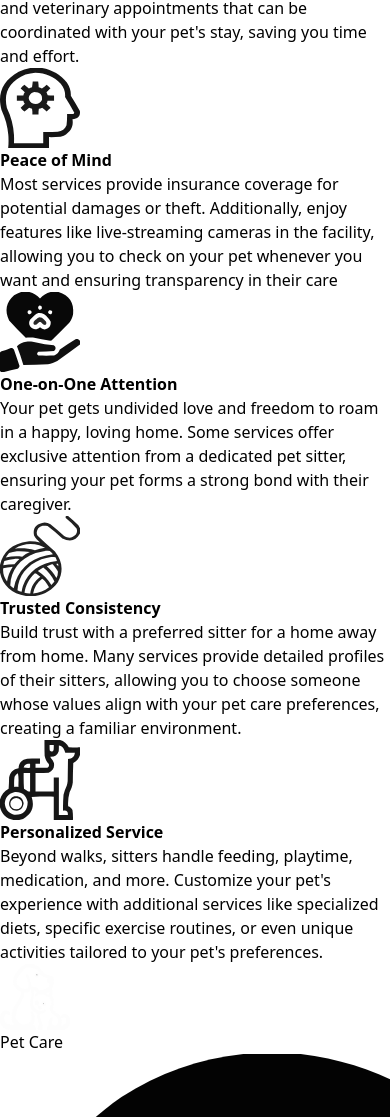
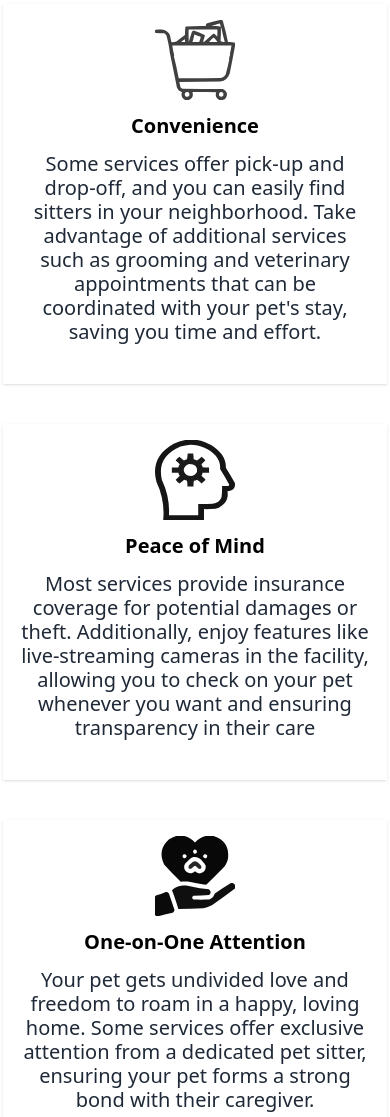
Before and after one commit to Alexandru-Bulai/website-project, a plain HTML site: page home.html in a window 390 px wide. Shown: the part 883-2000 px from the top of the page. Drawn offline with nearby package versions, Linux system fonts and the light colour scheme.

Commit message:
responsive grid and effect

```diff
--- a/home.html
+++ b/home.html
@@ -62,25 +62,56 @@
         <em><strong>Discover the Ultimate Pet Care Experience</strong></em>
     </p>
 
-    <div class="grid">
-        <div class="grid__box">
+    <div class="grid
+                grid-cols-1
+                w-full
+                text-center
+                mt-14
+                justify-items-center
+                gap-y-10
+                gap-x-6
+                sm:grid-cols-2
+                lg:grid-cols-3
+                ">
+        <div class=" flex
+                    flex-col
+                    items-center
+                    max-w-sm
+                    p-4
+                    shadow
+                    transition duration-300
+                    ease-in-out
+                    transform
+                    hover:-translate-y-1
+                    hover:shadow-xl
+                    ">
             <div class="grid__imgContainer">
-                <img src="/Assets/images/home-grid/flexibility.svg" alt="Dog face" />
+                <img class:"" src="/Assets/images/home-grid/flexibility.svg" alt="Dog face" />
             </div>
-            <div class="grid__boxTitle"><strong>Flexibility</strong></div>
-            <div class="grid__text">
+            <div class="p-3 text-xl font-extrabold">Flexibility</div>
+            <div class="font-medium text-xl leading-6 text-gray-800 mb-0 h-full">
                 Set drop-off and pick-up times according to your schedule. Choose from
                 flexible plans, including extended stays for vacations or short visits
                 for day-to-day commitments. You're in control of your pet's schedule.
             </div>
         </div>
 
-        <div class="grid__box">
+        <div class="flex
+                    flex-col
+                    items-center
+                    max-w-sm
+                    p-4
+                    shadow
+                    transition duration-300
+                    ease-in-out
+                    transform
+                    hover:-translate-y-1
+                    hover:shadow-xl">
             <div class="grid__imgContainer">
-                <img src="/Assets/images/home-grid/convenience.svg" alt="Shopping trolley" />
+                <img class:"" src="/Assets/images/home-grid/convenience.svg" alt="Shopping trolley" />
             </div>
-            <div class="grid__boxTitle"><strong>Convenience</strong></div>
-            <div class="grid__text">
+            <div class="p-3 text-xl font-extrabold">Convenience</div>
+            <div class="font-medium text-xl leading-6 text-gray-800 mb-6">
                 Some services offer pick-up and drop-off, and you can easily find
                 sitters in your neighborhood. Take advantage of additional services
                 such as grooming and veterinary appointments that can be coordinated
@@ -88,12 +119,22 @@
             </div>
         </div>
 
-        <div class="grid__box">
+        <div class="flex
+                    flex-col
+                    items-center
+                    max-w-sm
+                    p-4
+                    shadow
+                    transition duration-300
+                    ease-in-out
+                    transform
+                    hover:-translate-y-1
+                    hover:shadow-xl">
             <div class="grid__imgContainer">
-                <img src="/Assets/images/home-grid/peace_of_mind.svg" alt="Men head thinking" />
+                <img class:"" src="/Assets/images/home-grid/peace_of_mind.svg" alt="Men head thinking" />
             </div>
-            <div class="grid__boxTitle"><strong>Peace of Mind</strong></div>
-            <div class="grid__text">
+            <div class="p-3 text-xl font-extrabold">Peace of Mind</div>
+            <div class="font-medium text-xl leading-6 text-gray-800 mb-6">
                 Most services provide insurance coverage for potential damages or
                 theft. Additionally, enjoy features like live-streaming cameras in the
                 facility, allowing you to check on your pet whenever you want and
@@ -101,24 +142,44 @@
             </div>
         </div>
 
-        <div class="grid__box">
+        <div class="flex
+                    flex-col
+                    items-center
+                    max-w-sm
+                    p-4
+                    shadow
+                    transition duration-300
+                    ease-in-out
+                    transform
+                    hover:-translate-y-1
+                    hover:shadow-xl">
             <div class="grid__imgContainer">
-                <img src="/Assets/images/home-grid/one_on_one.svg" alt="Hand holding a heart" />
+                <img class:"" src="/Assets/images/home-grid/one_on_one.svg" alt="Hand holding a heart" />
             </div>
-            <div class="grid__boxTitle"><strong>One-on-One Attention</strong></div>
-            <div class="grid__text">
+            <div class="p-3 text-xl font-extrabold">One-on-One Attention</div>
+            <div class="font-medium text-xl leading-6 text-gray-800 mb-6">
                 Your pet gets undivided love and freedom to roam in a happy, loving
                 home. Some services offer exclusive attention from a dedicated pet
                 sitter, ensuring your pet forms a strong bond with their caregiver.
             </div>
         </div>
 
-        <div class="grid__box">
+        <div class="flex
+                    flex-col
+                    items-center
+                    max-w-sm
+                    p-4
+                    shadow
+                    transition duration-300
+                    ease-in-out
+                    transform
+                    hover:-translate-y-1
+                    hover:shadow-xl">
             <div class="grid__imgContainer">
-                <img src="/Assets/images/home-grid/familiarity.svg" alt="Stick with a ball attached" />
+                <img class:"" src="/Assets/images/home-grid/familiarity.svg" alt="Stick with a ball attached" />
             </div>
-            <div class="grid__boxTitle"><strong>Trusted Consistency</strong></div>
-            <div class="grid__text">
+            <div class="p-3 text-xl font-extrabold">Trusted Consistency</div>
+            <div class="font-medium text-xl leading-6 text-gray-800 mb-6">
                 Build trust with a preferred sitter for a home away from home. Many
                 services provide detailed profiles of their sitters, allowing you to
                 choose someone whose values align with your pet care preferences,
@@ -126,12 +187,22 @@
             </div>
         </div>
 
-        <div class="grid__box">
+        <div class="flex
+                    flex-col
+                    items-center
+                    max-w-sm
+                    p-4
+                    shadow
+                    transition duration-300
+                    ease-in-out
+                    transform
+                    hover:-translate-y-1
+                    hover:shadow-xl">
             <div class="grid__imgContainer">
-                <img src="/Assets/images/home-grid/personalized_service.svg" alt="img" />
+                <img class:"" src="/Assets/images/home-grid/personalized_service.svg" alt="img" />
             </div>
-            <div class="grid__boxTitle"><strong>Personalized Service</strong></div>
-            <div class="grid__text">
+            <div class="p-3 text-xl font-extrabold">Personalized Service</div>
+            <div class="font-medium text-xl leading-6 text-gray-800 mb-6">
                 Beyond walks, sitters handle feeding, playtime, medication, and more.
                 Customize your pet's experience with additional services like
                 specialized diets, specific exercise routines, or even unique
@@ -143,7 +214,7 @@
     <div class="footer">
         <div class="footer__top">
             <div class="footer__logo">
-                <img src="/Assets/images/home-footer/logo_footer.svg" alt="Company logo" />
+                <img class:"" src="/Assets/images/home-footer/logo_footer.svg" alt="Company logo" />
                 <p>Pet Care</p>
             </div>
 
```
